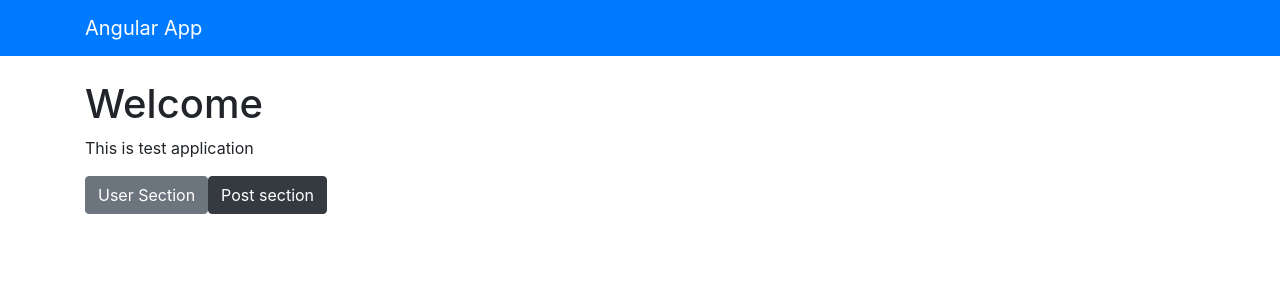
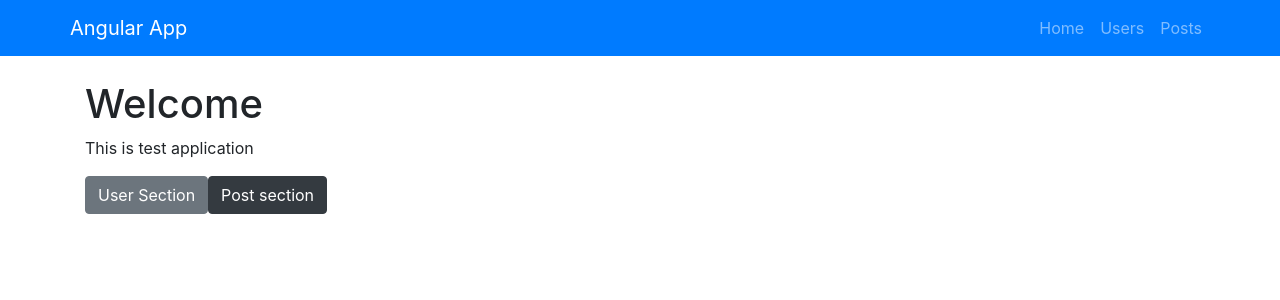
Before and after one commit to AndrzejKnit/Angularapp, an Angular app: page / in a window 1280 px wide. Shown: the top 300 px of the page. Built offline with nearby package versions, Linux system fonts and the light colour scheme; what @angular/Forms would draw is missing.

Commit message:
Lesson 44: Linking to Routes

```diff
--- a/src/app/components/home/home.component.html
+++ b/src/app/components/home/home.component.html
@@ -1,4 +1,4 @@
 <h1>Welcome</h1>
 <p>This is test application </p>
-<button class="btn btn-secondary">User Section</button>
-<button class="btn btn-dark">Post section</button>
+<button class="btn btn-secondary" routerLink="/users">User Section</button>
+<button class="btn btn-dark" routerLink="/posts"  >Post section</button>
--- a/src/app/components/navbar/navbar.component.html
+++ b/src/app/components/navbar/navbar.component.html
@@ -1,5 +1,18 @@
-<nav class="navbar navbar-dark bg-primary mb-4">
+<nav class="navbar navbar-expand navbar-dark bg-primary mb-4">
   <div class="container">
-    <a href="#" class="navbar-brand">Angular App</a>
+    <a routerLink="/" class="navbar-brand">Angular App</a>
+    <div>
+      <ul class="navbar-nav ml-auto">
+        <li class="nav-item">
+          <a [routerLink]="['/']" routerLinkActive="router-link-active"  class="nav-link">Home</a>
+        </li>
+        <li class="nav-item">
+          <a [routerLink]="['/users']" routerLinkActive="router-link-active"  class="nav-link">Users</a>
+        </li>
+        <li class="nav-item">
+          <a [routerLink]="['/posts']" routerLinkActive="router-link-active"  class="nav-link">Posts</a>
+        </li>
+      </ul>
+    </div>
   </div>
 </nav>
```
